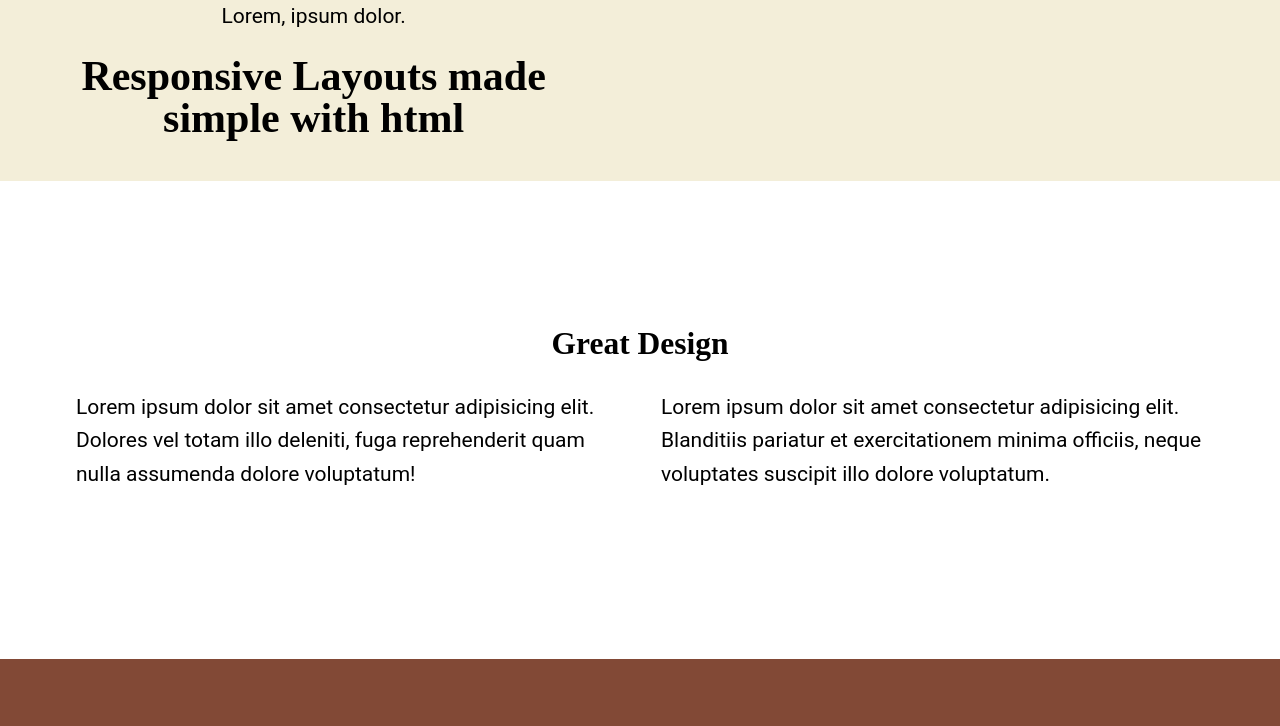
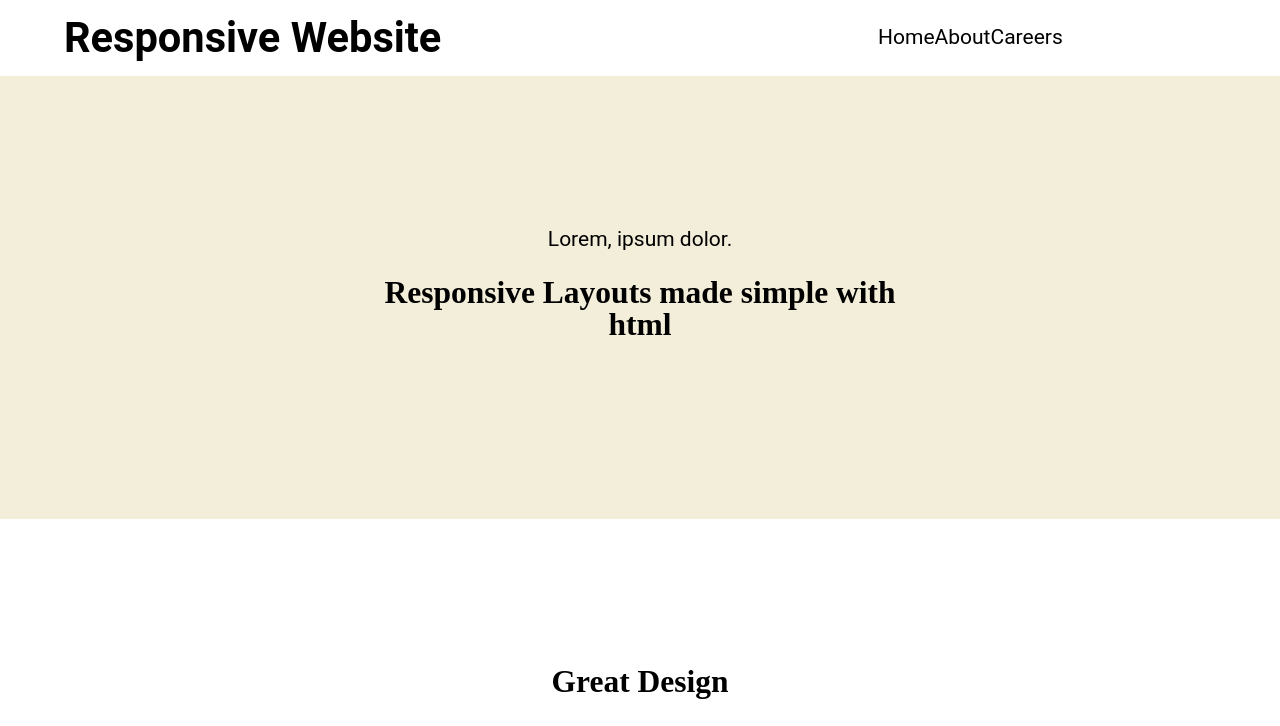
Before and after one commit to gualberto2/responsive-website-3, a plain HTML site: page index.html in a window 1280 px wide. Shown: the top 726 px of the page. Drawn offline with Linux system fonts and the light colour scheme.

Commit message:
commit on master: 2

```diff
--- a/index.html
+++ b/index.html
@@ -10,12 +10,24 @@
 </head>
 
 <body>
-    <header class="bg-color1 text-center">
+    <header class="nav">
+        <div class="nav-title">
+            <a href="">Responsive Website</a>
+        </div>
+        <div class="nav-buttons">
+            <ul>
+                <li><a href="" class="linkani">Home</a></li>
+                <li><a href="" class="linkani">About</a></li>
+                <li><a href="" class="linkani">Careers</a></li>
+            </ul>
+        </div>
+    </header>
+    <section class="bg-color1 text-center">
         <div class="container container--narrow">
             <p>Lorem, ipsum dolor.</p>
             <h1>Responsive Layouts made simple with html</h1>
         </div>
-    </header>
+    </section>
 
     <section class="bg-color2">
         <div class="container">
@@ -57,11 +69,5 @@
             </div>
         </div>
     </section>
-    <section>
-        <div class="footer-left">
-
-        </div>
-        <div class="footer-right"></div>
-    </section>
 </body>
 </html>
```
